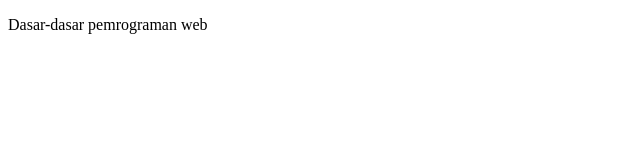
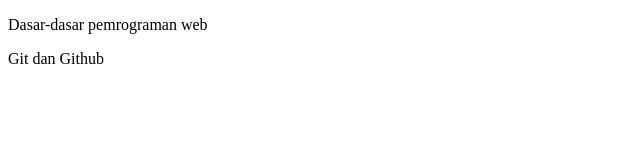
Before and after one commit to wikinur/new-project-resolusi, a plain HTML site: page index-rencana.html in a window 1280 px wide. Shown: the full height of the page, 0-640 px from the left. Drawn offline with Linux system fonts and the light colour scheme.

Commit message:
menambahkan lanjutan materi belajar

```diff
--- a/index-rencana.html
+++ b/index-rencana.html
@@ -5,5 +5,6 @@
 </head>
 <body>
 	<p>Dasar-dasar pemrograman web</p>
+	<p>Git dan Github</p>
 </body>
 </html>
```
